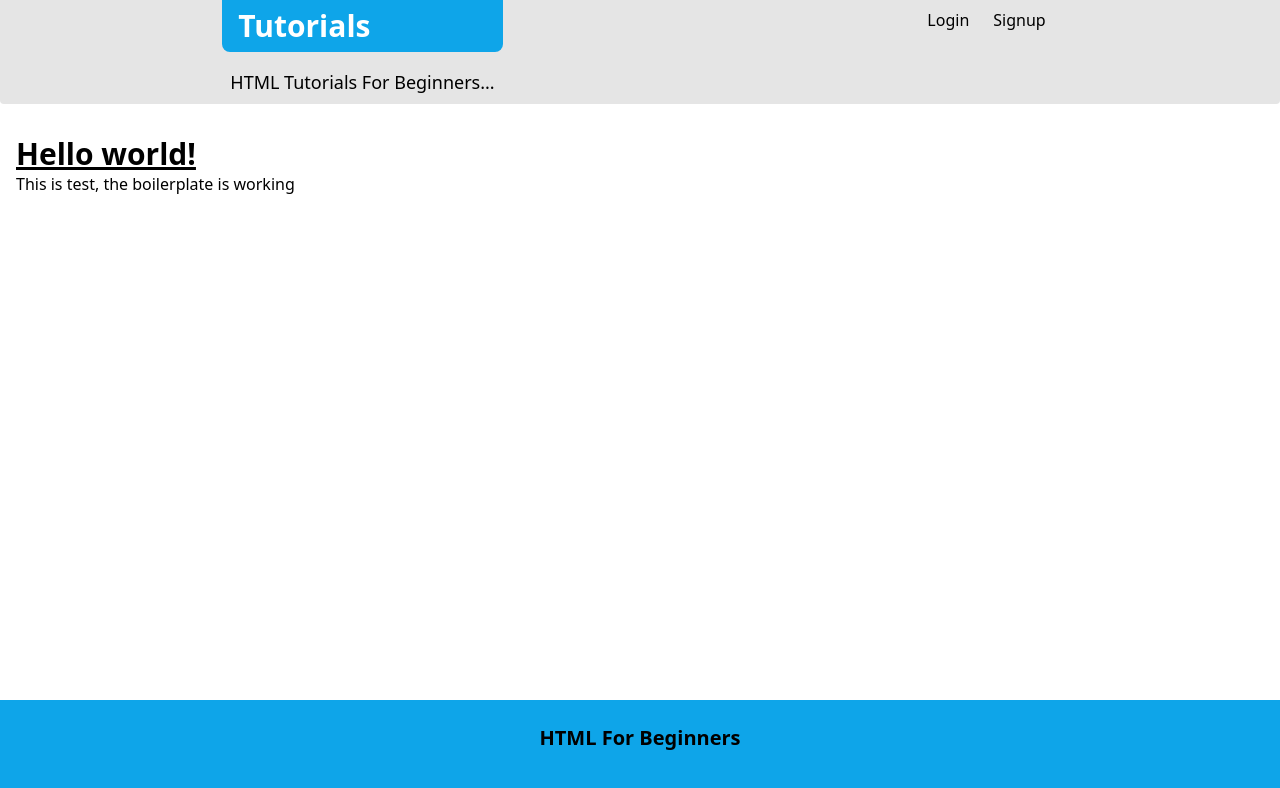
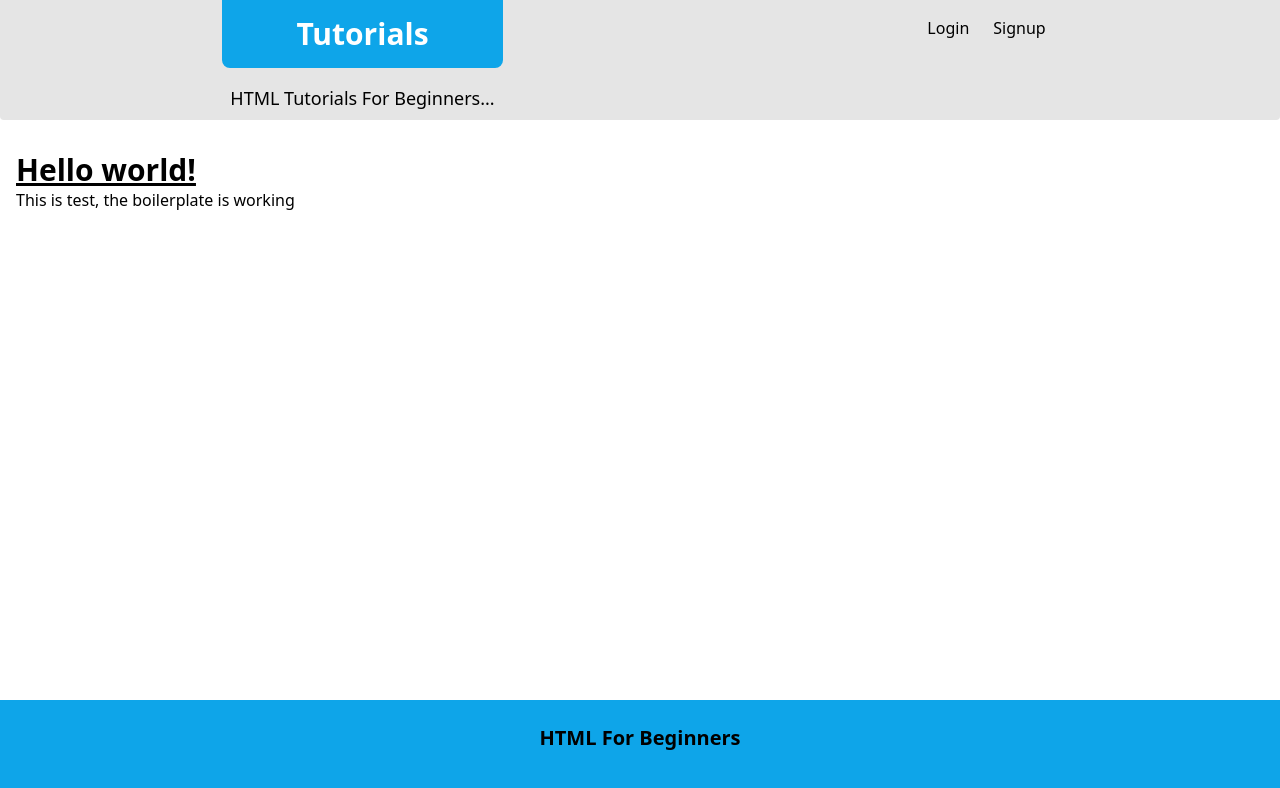
Before and after one commit to PierTwo/HTML-For-Beginners, a React (Create React App) app in the folder client/: page / in a window 1280 px wide. Shown: the top 788 px of the page. Built offline with nearby package versions, Linux system fonts and the light colour scheme.

Commit message:
small padding changes on tutorials link on header

```diff
--- a/client/src/components/Header/index.js
+++ b/client/src/components/Header/index.js
@@ -13,7 +13,7 @@ const Header = () => {
       <div className="flex justify-around">
         <div className="">
           <Link className="text-white" to="/">
-            <h1 className="font-extrabold text-3xl bg-sky-500/100 px-4 pt-2 pb-2 mb-4 rounded-b-lg">
+            <h1 className="font-extrabold text-3xl bg-sky-500/100 pt-4 pb-4 mb-4 rounded-b-lg text-center">
               Tutorials
             </h1>
           </Link>
@@ -33,7 +33,7 @@ const Header = () => {
               </button>
             </>
           ) : (
-            <div className="mt-2">
+            <div className="mt-4">
               <Link className="btn font-medium p-3" to="/login">
                 Login
               </Link>
```
